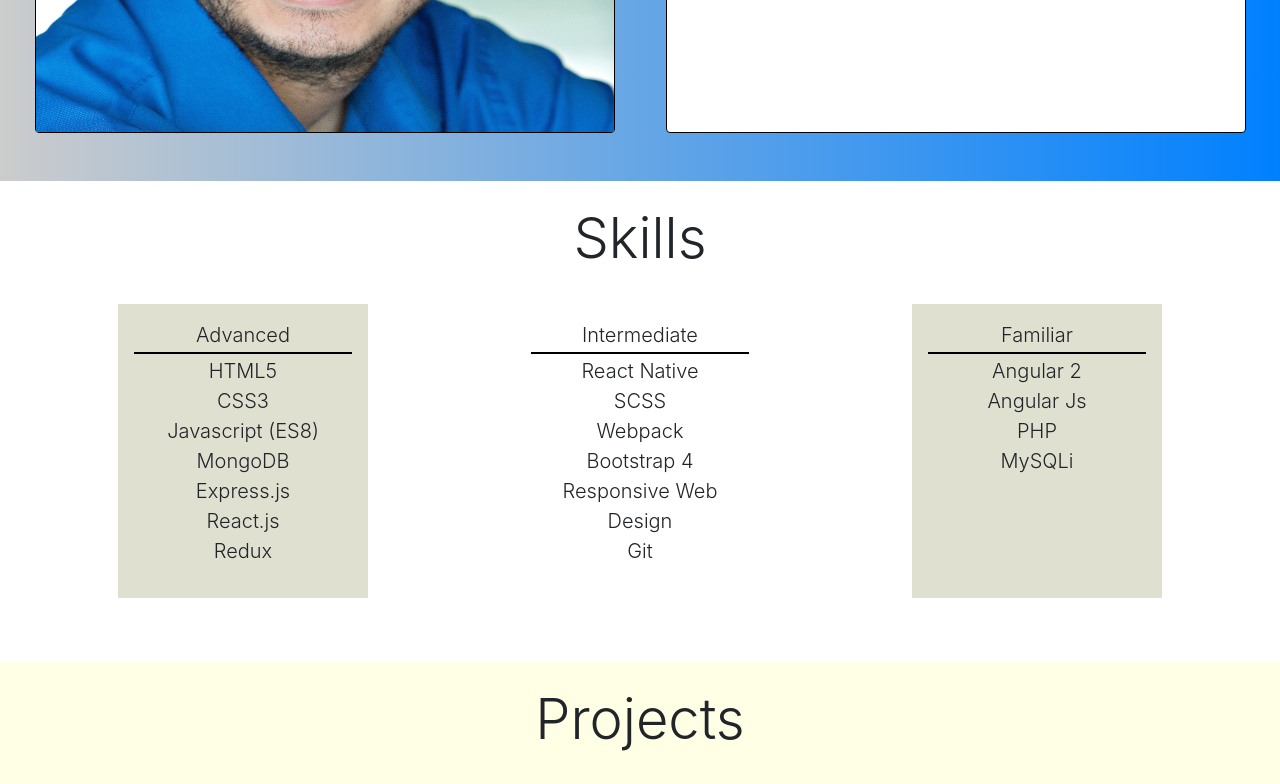
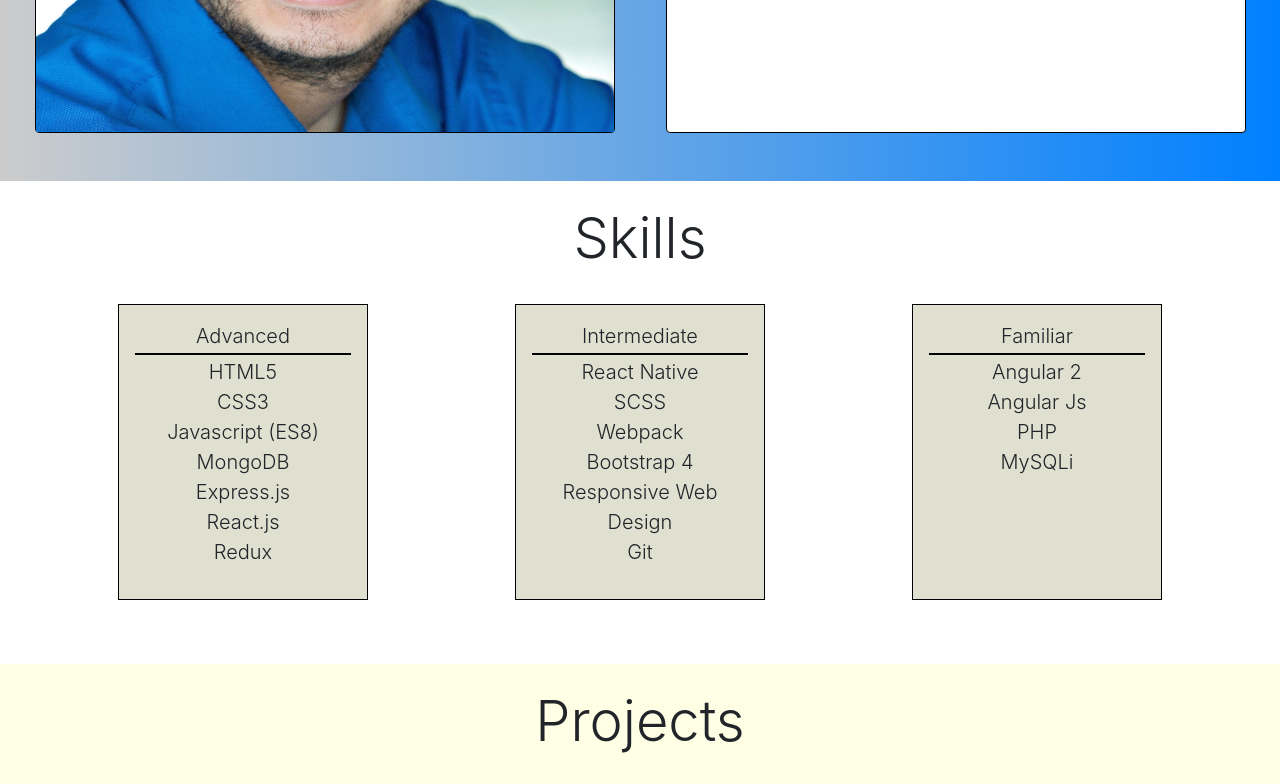
Before and after one commit to DanielCortesTX/Portfolio-site, a React (Create React App) app: page / in a window 1280 px wide. Shown: the part 434-1218 px from the top of the page. Built offline with nearby package versions, Linux system fonts and the light colour scheme.

Commit message:
feat: Added boundary and color to skills

```diff
--- a/src/components/Skills.js
+++ b/src/components/Skills.js
@@ -5,7 +5,8 @@ export default function Skills() {
     <div className="container p-4">
       <h1 className="display-4 text-center">Skills</h1>
       <div className="mb-3 p-4 skills-body">
-        <div className="skill-block skills p-3 text-center">
+
+        <div className="skill-block skills p-3 text-center boundary">
           <p className="mb-0 list-header">Advanced</p>
           <hr className="line-hr"/>
           <ul className="d-flex flex-column lead skills-list">
@@ -18,7 +19,8 @@ export default function Skills() {
             <li>Redux</li>
           </ul>
         </div>
-        <div className="skill-block p-3 text-center">
+
+        <div className="skill-block skills p-3 text-center boundary">
           <p className="mb-0 list-header">Intermediate</p>
           <hr className="line-hr"/>
           <ul className="d-flex flex-column lead skills-list">
@@ -30,7 +32,8 @@ export default function Skills() {
             <li>Git</li>
           </ul>
         </div>
-        <div className="skill-block skills p-3 text-center">
+
+        <div className="skill-block skills p-3 text-center boundary">
           <p className="mb-0 list-header">Familiar</p>
           <hr className="line-hr"/>
           <ul className="d-flex flex-column lead skills-list">
```
